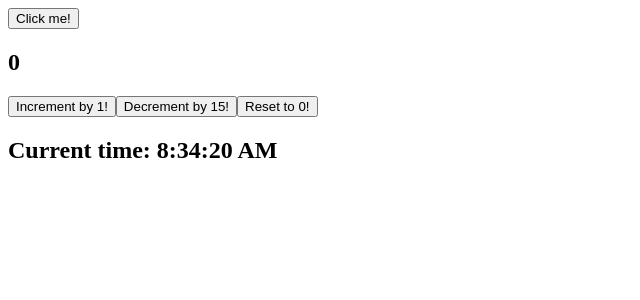
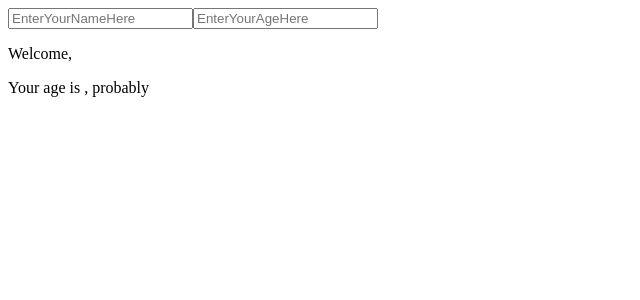
Before and after one commit to LuisTM98/EJERCICIOS-DEVELHOPE, a React (Vite) app in the folder React/: page / in a window 1280 px wide. Shown: the top 300 px of the page, without its empty margins (0-640 px from the left). Built offline with nearby package versions, Linux system fonts and the light colour scheme.

Commit message:
terminado ejercicio controlled forms 1

```diff
--- a/React/src/Apps.jsx
+++ b/React/src/Apps.jsx
@@ -6,6 +6,7 @@ import { Counter } from "./Counter";
 import { HelloWorld } from "./HelloWorld";
 import { Message } from "./Message";
 import { Welcome } from "./Welcome";
+import { InteractiveWelcome } from "./InteractiveWelcome";
 
 export function App1() {
   return <HelloWorld />;
@@ -59,3 +60,9 @@ export function App8() {
     </StrictMode>
   );
 }
+
+export function App9(){
+  return(
+    <InteractiveWelcome />
+  )
+}
--- /dev/null
+++ b/React/src/InteractiveWelcome.jsx
@@ -0,0 +1,33 @@
+import { useState } from "react";
+import { Welcome } from "./Welcome";
+
+export function InteractiveWelcome(){
+
+    const [data, setData] = useState({
+        leInputName:'',
+        leInputAge:''
+    })
+
+    function handleInputChange(event){
+        const name = event.target.name
+        const inputValue = event.target.value
+
+        setData((inputData) => {
+            return {...inputData, [name]: inputValue}
+        })
+
+        console.log(data.leInputName, data.leInputAge)
+    }
+
+    function handleWelcomeProps(){
+
+    }
+
+    return (
+        <div>
+            <input type="text" placeholder="EnterYourNameHere" name='leInputName' value={data.name} onChange={handleInputChange}/>
+            <input type="text" placeholder="EnterYourAgeHere" name='leInputAge' value={data.age} onChange={handleInputChange}/>
+            <Welcome name={data.leInputName} age={data.leInputAge}/>
+        </div>
+    )
+}
--- a/React/src/index.jsx
+++ b/React/src/index.jsx
@@ -1,5 +1,5 @@
 import { createRoot } from "react-dom/client";
-import { App1, App2, App3, App4, App5, App6, App7, App8 } from "./Apps";
+import { App1, App2, App3, App4, App5, App6, App7, App8, App9 } from "./Apps";
 
 createRoot(document.getElementById("root")).render(
   <div>
@@ -8,8 +8,9 @@ createRoot(document.getElementById("root")).render(
     {/* <App3 /> */}
     {/* <App4 /> */}
     {/* <App5 /> */}
-    <App6 />
-    <App7 />
-    <App8 />
+    {/* <App6 /> */}
+    {/* <App7 /> */}
+    {/* <App8 /> */}
+    <App9/>
   </div>
 );
```
